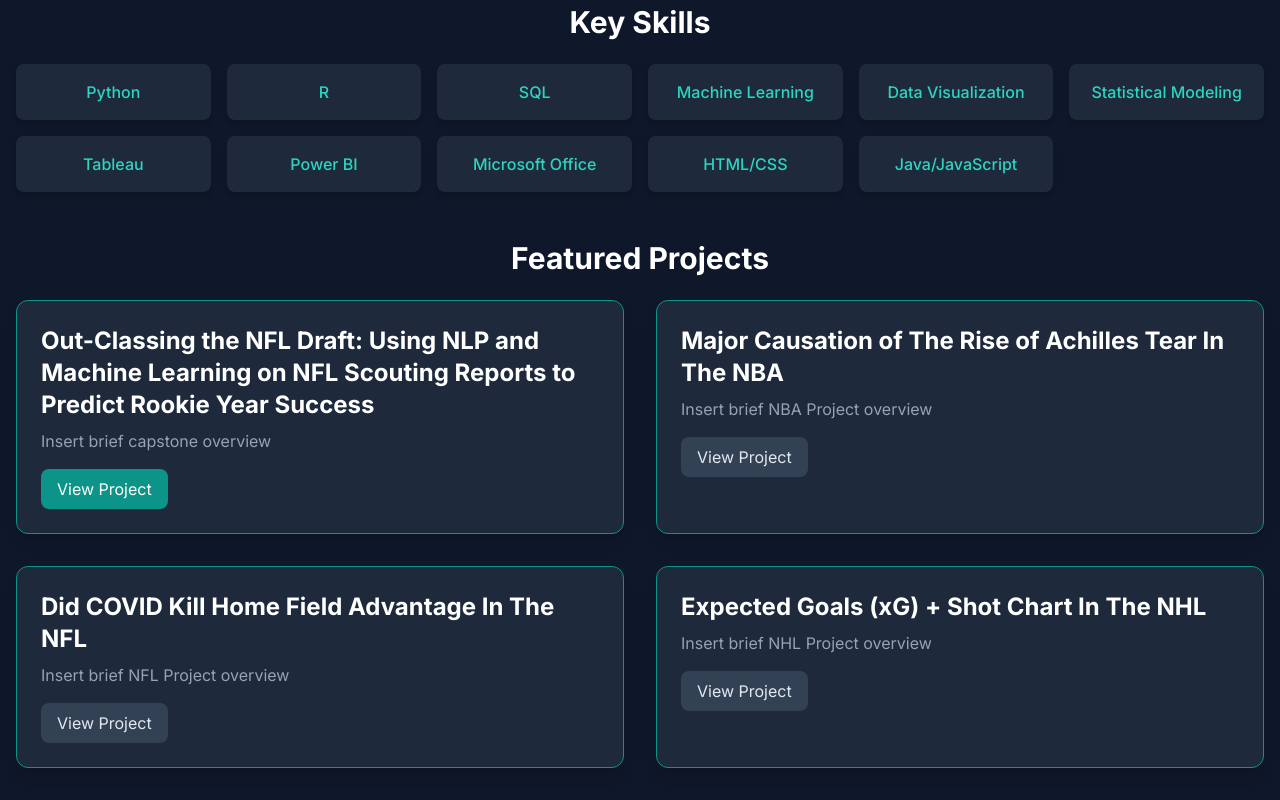
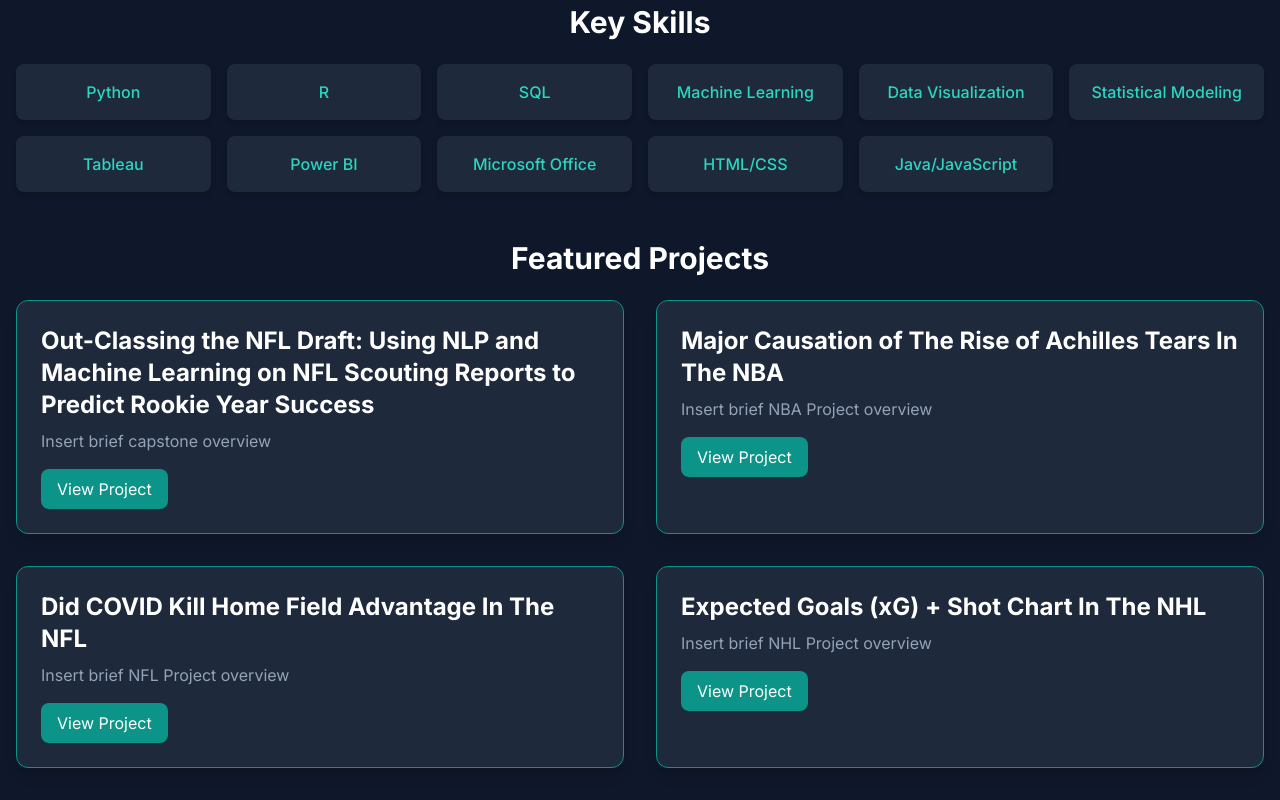
Before and after one commit to jkloner01/professional_portfolio-, a plain HTML site: page index.html in a window 1280 px wide. Shown: the part 740-1540 px from the top of the page. Drawn offline with nearby package versions, Linux system fonts and the light colour scheme.

Commit message:
Update index.html

```diff
--- a/index.html
+++ b/index.html
@@ -98,21 +98,21 @@
                 </div>
                 <!-- NBA Achilles Tear Project -->
                 <div class="bg-slate-800 p-6 rounded-xl shadow-lg border border-teal-600">
-                    <h4 class="text-2xl font-bold text-white mb-2">Major Causation of The Rise of Achilles Tear In The NBA</h4>
+                    <h4 class="text-2xl font-bold text-white mb-2">Major Causation of The Rise of Achilles Tears In The NBA</h4>
                     <p class="text-slate-400 mb-4"> Insert brief NBA Project overview</p>
-                    <a href="nba.html" class="inline-block px-4 py-2 bg-slate-700 text-slate-200 rounded-lg hover:bg-slate-600 transition-colors duration-300">View Project</a>
+                    <a href="nba.html" class="inline-block px-4 py-2 bg-teal-600 text-white rounded-lg hover:bg-teal-500 transition-colors duration-300">View Project</a>
                 </div>
                 <!-- Home Advantage NFL Project -->
                 <div class="bg-slate-800 p-6 rounded-xl shadow-lg border border-teal-600">
                     <h4 class="text-2xl font-bold text-white mb-2">Did COVID Kill Home Field Advantage In The NFL</h4>
                     <p class="text-slate-400 mb-4"> Insert brief NFL Project overview</p>
-                    <a href="home-advantage.html" class="inline-block px-4 py-2 bg-slate-700 text-slate-200 rounded-lg hover:bg-slate-600 transition-colors duration-300">View Project</a>
+                    <a href="home-advantage.html" class="inline-block px-4 py-2 bg-teal-600 text-white rounded-lg hover:bg-teal-500 transition-colors duration-300">View Project</a>
                 </div>
                 <!-- NHL Expected Goals Project -->
                 <div class="bg-slate-800 p-6 rounded-xl shadow-lg border border-teal-600">
                     <h4 class="text-2xl font-bold text-white mb-2">Expected Goals (xG) + Shot Chart In The NHL</h4>
                     <p class="text-slate-400 mb-4"> Insert brief NHL Project overview</p>
-                    <a href="xg-analysis.html" class="inline-block px-4 py-2 bg-slate-700 text-slate-200 rounded-lg hover:bg-slate-600 transition-colors duration-300">View Project</a>
+                    <a href="xg-analysis.html" class="inline-block px-4 py-2 bg-teal-600 text-white rounded-lg hover:bg-teal-500 transition-colors duration-300">View Project</a>
                 </div>
             </div>
         </section>
```
